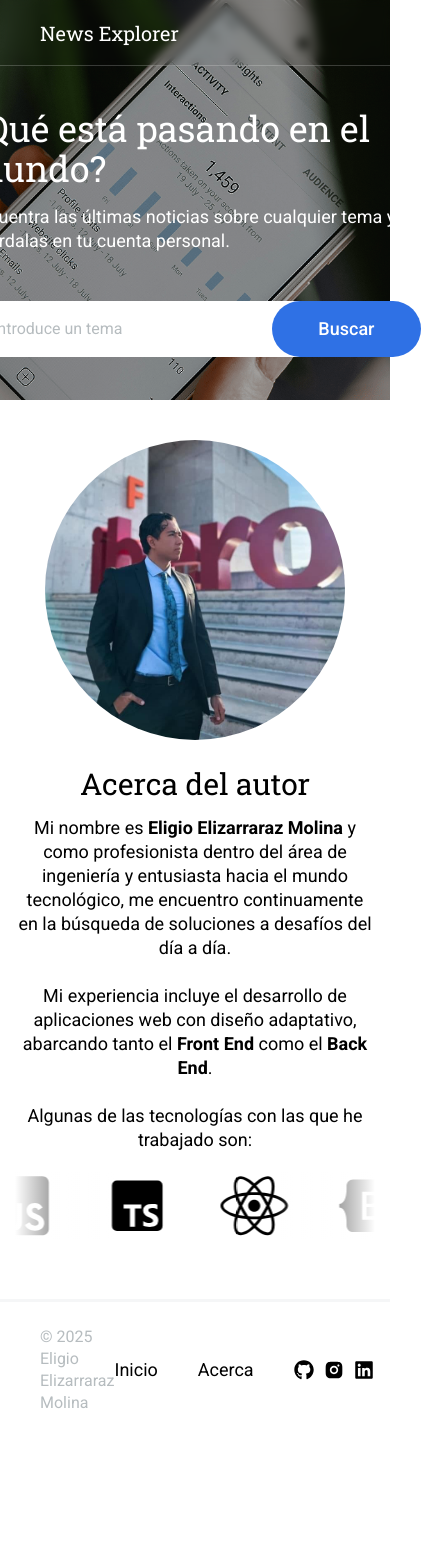
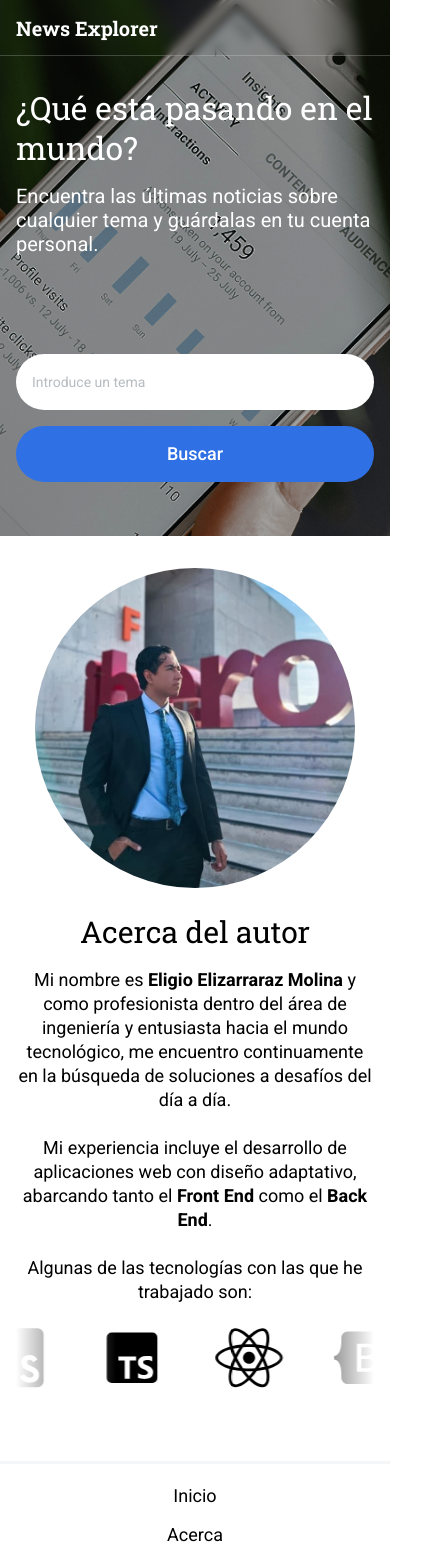
Before and after one commit to elizarrarazeligio/news_explorer_project-frontend, a Next.js app: page / in a window 390 px wide. Shown: the top 1560 px of the page, 421 px wide, since content can reach past the window. Before the commit the page ends 1438 px from the top, so only its background shows below. Built offline with nearby package versions, Linux system fonts and the light colour scheme.

Commit message:
style: finished mobile responsive design and added box-shoadow to news cards and news button

```diff
--- a/src/components/Navigation.tsx
+++ b/src/components/Navigation.tsx
@@ -8,7 +8,7 @@ export default function Navigation() {
   return (
     <div className="navigation flex w-full h-[80px] px-[104px] absolute top-0 border-b-1 border-current/20">
       <span
-        className={`navigation__title ${robotoSlab.className}`}
+        className={`navigation__title ${robotoSlab.className} font-bold`}
         onClick={() => (window.location.href = "/")}
       >
         News Explorer
--- a/src/components/SearchBar.tsx
+++ b/src/components/SearchBar.tsx
@@ -13,7 +13,7 @@ export default function SearchBar({ setSearch }: { setSearch: Function }) {
       onSubmit={handleSearch}
     >
       <input
-        className="searchbar__input h-full w-3/4 rounded-l-full px-[24px] font-normal"
+        className="searchbar__input h-full w-3/4 rounded-full px-[24px] font-normal"
         type="search"
         placeholder="Introduce un tema"
       />
--- a/src/styles/about.css
+++ b/src/styles/about.css
@@ -53,6 +53,7 @@
   .about {
     flex-direction: column;
     row-gap: 24px;
+    padding: 32px 16px;
   }
 
   .about__info {
@@ -61,10 +62,22 @@
   }
 
   .about__photo {
-    max-width: 300px;
-    min-width: 270px;
+    max-width: 320px;
+    min-width: 288px;
   }
 }
 
 @media screen and (max-width: 576px) {
+  .about {
+    padding-bottom: 50px;
+  }
+
+  .about__info {
+    row-gap: 16px;
+    min-width: 288px;
+  }
+
+  .about__photo {
+    width: 100%;
+  }
 }
--- a/src/styles/footer.css
+++ b/src/styles/footer.css
@@ -36,5 +36,20 @@
   }
 }
 
+@media screen and (max-width: 768px) {
+  .footer {
+    padding: 20px 16px;
+  }
+}
+
 @media screen and (max-width: 576px) {
+  .footer {
+    flex-direction: column-reverse;
+    gap: 25px;
+  }
+
+  .footer__links {
+    flex-direction: column;
+    gap: 15px;
+  }
 }
--- a/src/styles/globals.css
+++ b/src/styles/globals.css
@@ -38,6 +38,7 @@
   --line-height-xlarge: 1.375;
   --line-height-xxlarge: 1.5;
   --line-height-extra: 1.714;
+  --line-height-extra-2: 2;
 }
 
 * {
@@ -48,16 +49,8 @@ body {
   width: 100%;
   height: 100vh;
   margin: auto;
+  min-width: 320px;
   display: flex;
   flex-direction: column;
   position: relative;
 }
-
-@media screen and (max-width: 1440px) {
-}
-
-@media screen and (max-width: 1024px) {
-}
-
-@media screen and (max-width: 576px) {
-}
--- a/src/styles/header.css
+++ b/src/styles/header.css
@@ -48,4 +48,30 @@
 }
 
 @media screen and (max-width: 576px) {
+  .header {
+    min-height: 536px;
+    padding: 88px 16px 32px;
+    justify-content: flex-start;
+  }
+
+  .header__main {
+    width: auto;
+  }
+
+  .header__title {
+    font-size: var(--font-size-extra-4);
+    line-height: var(--line-height-medium);
+  }
+
+  .header__description {
+    font-size: var(--font-size-medium);
+    line-height: var(--line-height-neutral);
+    margin-bottom: 98px;
+  }
 }
+
+@media screen and (max-width: 360px) {
+  .header {
+    background-image: url("../../public/bg_header-sm.png");
+  }
+}
--- a/src/styles/nav.css
+++ b/src/styles/nav.css
@@ -69,5 +69,9 @@
   }
 }
 
-@media screen and (max-width: 576px) {
+@media screen and (max-width: 768px) {
+  .navigation {
+    height: 56px;
+    padding-inline: 16px;
+  }
 }
--- a/src/styles/news.css
+++ b/src/styles/news.css
@@ -48,6 +48,7 @@
   align-self: center;
   font-size: var(--font-size-neutral);
   line-height: var(--line-height-large);
+  box-shadow: 0 0 5px var(--color-extra);
 }
 
 .news-cards__button:hover {
@@ -60,6 +61,7 @@
   background-color: var(--background-primary);
   overflow: hidden;
   width: auto;
+  box-shadow: 0 0 5px var(--color-extra);
 }
 
 .news-item__image {
@@ -190,14 +192,24 @@
 }
 
 @media screen and (max-width: 768px) {
+  .news {
+    min-height: auto;
+    min-width: 288px;
+    padding: 68px 16px 32px;
+    width: auto;
+  }
+
+  .news__main {
+    row-gap: 16px;
+    width: auto;
+  }
+
+  .news-cards {
+    padding: 32px 16px;
+  }
+
   .news-cards__container {
     grid-template-columns: repeat(2, auto);
-  }
-}
-
-@media screen and (max-width: 576px) {
-  .news-cards {
-    padding: 24px 16px;
   }
 
   .news-cards__container {
--- a/src/styles/search.css
+++ b/src/styles/search.css
@@ -42,4 +42,22 @@
 }
 
 @media screen and (max-width: 576px) {
+  .searchbar {
+    background-color: transparent;
+    flex-direction: column;
+    height: 128px;
+    row-gap: 16px;
+  }
+
+  .searchbar__input {
+    width: 100%;
+    font-size: var(--font-size-xsmall);
+    line-height: var(--line-height-extra);
+    background-color: var(--background-primary);
+    padding-inline: 16px;
+  }
+
+  .searchbar__button {
+    width: 100%;
+  }
 }
```
Also changed, not shown: public/bg_header-sm.png (added).
